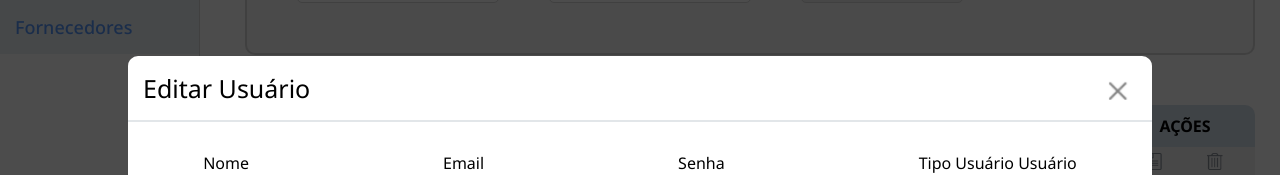
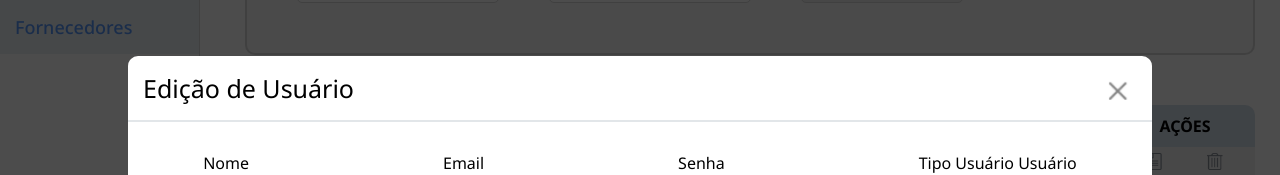
Before and after one commit to Luceliabatista/CRUD-Front-end, a React (Create React App) app: page /cadastro in a window 1280 px wide. Both pictures are taken after a click on the button 1155 px from the left and 357 px from the top of the page. Shown: the part 194-369 px from the top of the page. Built offline with nearby package versions, Linux system fonts and the light colour scheme.

Commit message:
Alterando conteúdo da 'acao' no modal e renomeando arquivo e pasta do modal

```diff
--- a/src/components/modals/cadastroUsuario.tsx
+++ b/src/components/modal/modalUsuario.tsx
@@ -11,7 +11,7 @@ const defaultData = {
   typeUser: "",
 };
 
-export const ModalCadastro: React.FC<IModalType> = (props) => {
+export const ModalUsuario: React.FC<IModalType> = (props) => {
   const [data, setData] = useState(defaultData);
 
   useEffect(() => {
@@ -22,12 +22,12 @@ export const ModalCadastro: React.FC<IModalType> = (props) => {
     setData(props.data || defaultData);
   }, [props.data]);
 
-  const acao = data.id ? "Editar" : "Cadastro de";
+  const acao = data.id ? "Edição" : "Cadastro";
 
   return (
     <Modal {...props}>
       <styled.Label>
-        {acao} Usuário
+        {acao} de Usuário
         <button title="Fechar" onClick={props.toggle}>
           <img src="/assets/fechar.png" alt="Fechar" />
         </button>
--- a/src/components/registerUserTemplate/index.tsx
+++ b/src/components/registerUserTemplate/index.tsx
@@ -1,8 +1,8 @@
 import { AddIcon, FindIcon } from "../../assets/styledIcons";
 import * as styled from "./styles";
 import dataJson from "./data.json";
-import { ModalCadastro } from "../modals/cadastroUsuario";
-import useModal from "../modals/useModal";
+import { ModalUsuario } from "../modal/modalUsuario";
+import useModal from "../modal/useModal";
 import { useState } from "react";
 
 export const NewUserTemplate: React.FC = () => {
@@ -26,7 +26,7 @@ export const NewUserTemplate: React.FC = () => {
 
   return (
     <>
-      <ModalCadastro
+      <ModalUsuario
         isOpen={isOpen}
         toggle={toggle}
         cancel={toggle}
@@ -58,7 +58,7 @@ export const NewUserTemplate: React.FC = () => {
               </button>
             </div>
           </div>
-          <button onClick={toggle}>
+          <button title="Adicionar usuário" onClick={toggle}>
             <AddIcon />
           </button>
         </styled.ContainerBusca>
```
Also changed, not shown: src/components/modal/index.tsx (renamed from src/components/modals/index.tsx), src/components/modal/styles.ts (renamed from src/components/modals/styles.ts), src/components/modal/useModal.tsx (renamed from src/components/modals/useModal.tsx).
